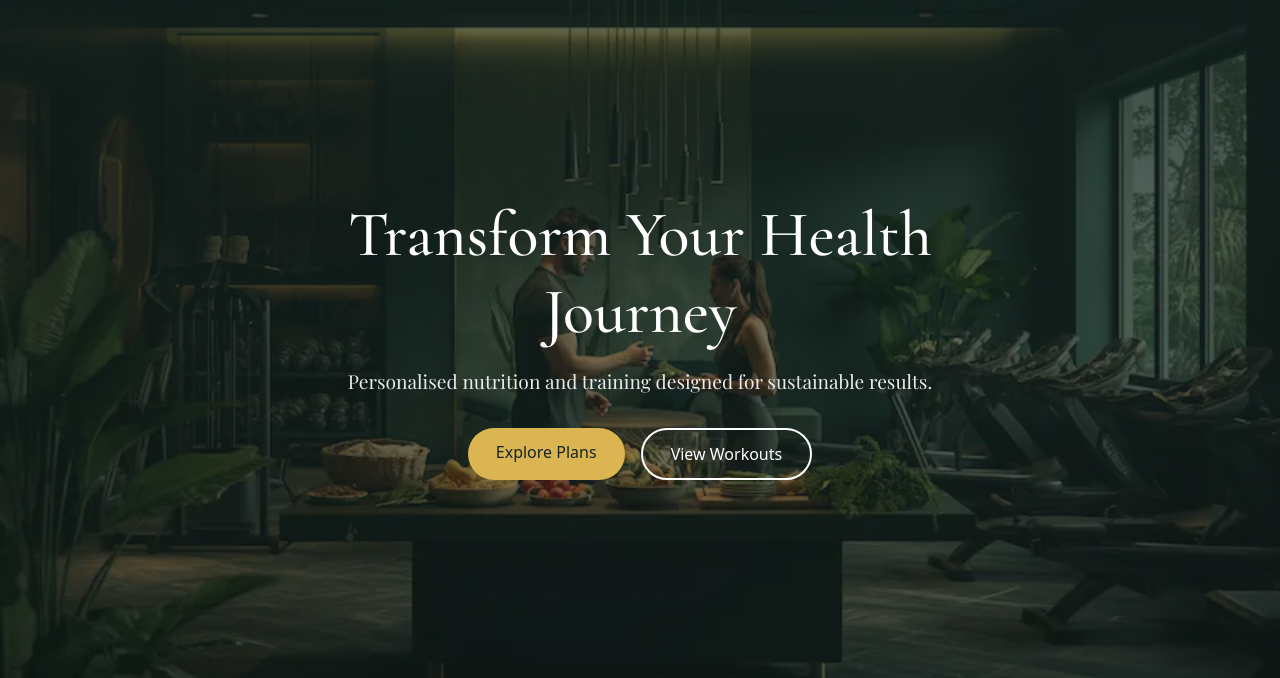
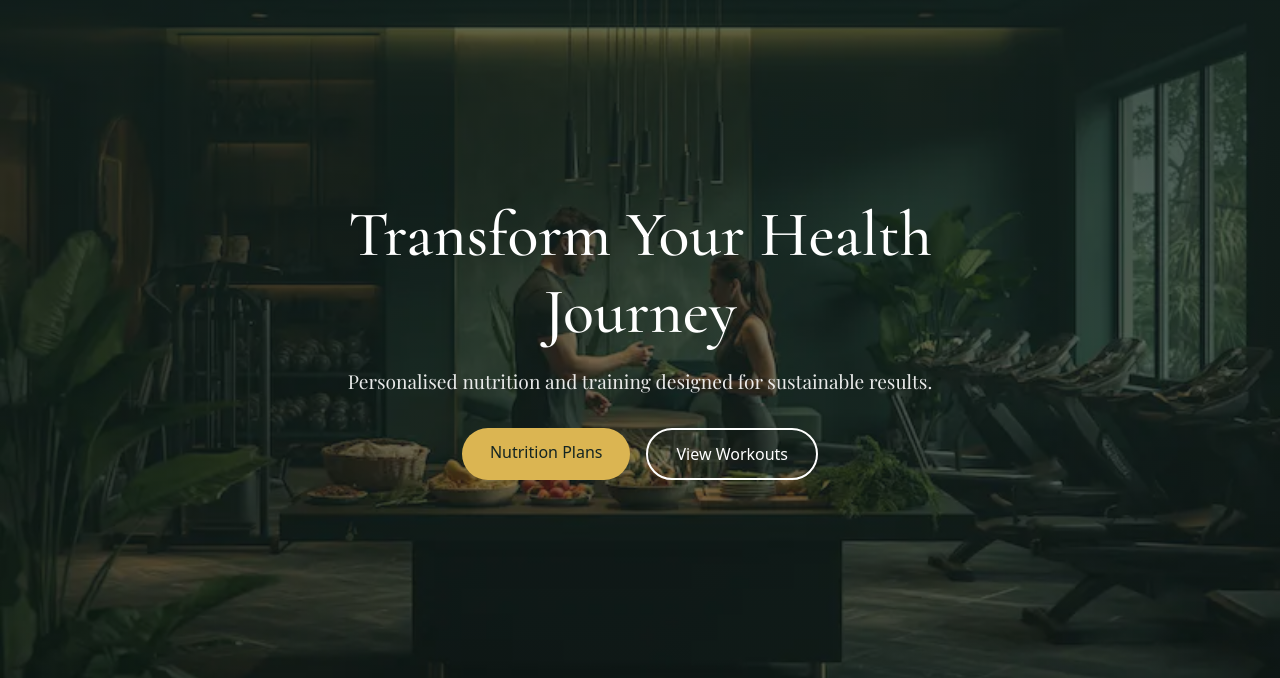
Before and after one commit to isadoraspirov/nutri_fit, a Django app: template home/templates/home/index.html in a window 1280 px wide. Shown: the part 91-769 px from the top of the page. Run offline with Django 3.2, Linux system fonts and the light colour scheme; the template is opened without the code that fills it, so the values that code supplies are empty; some web fonts are replaced.

Commit message:
Finalise README and change button in index.html

```diff
--- a/home/templates/home/index.html
+++ b/home/templates/home/index.html
@@ -27,7 +27,7 @@ Home | NutriFit Healthy
                 href="/nutrition/"
                 class="btn hero-primary-btn"
             >
-                Explore Plans
+                Nutrition Plans
             </a>
 
             <a
```
